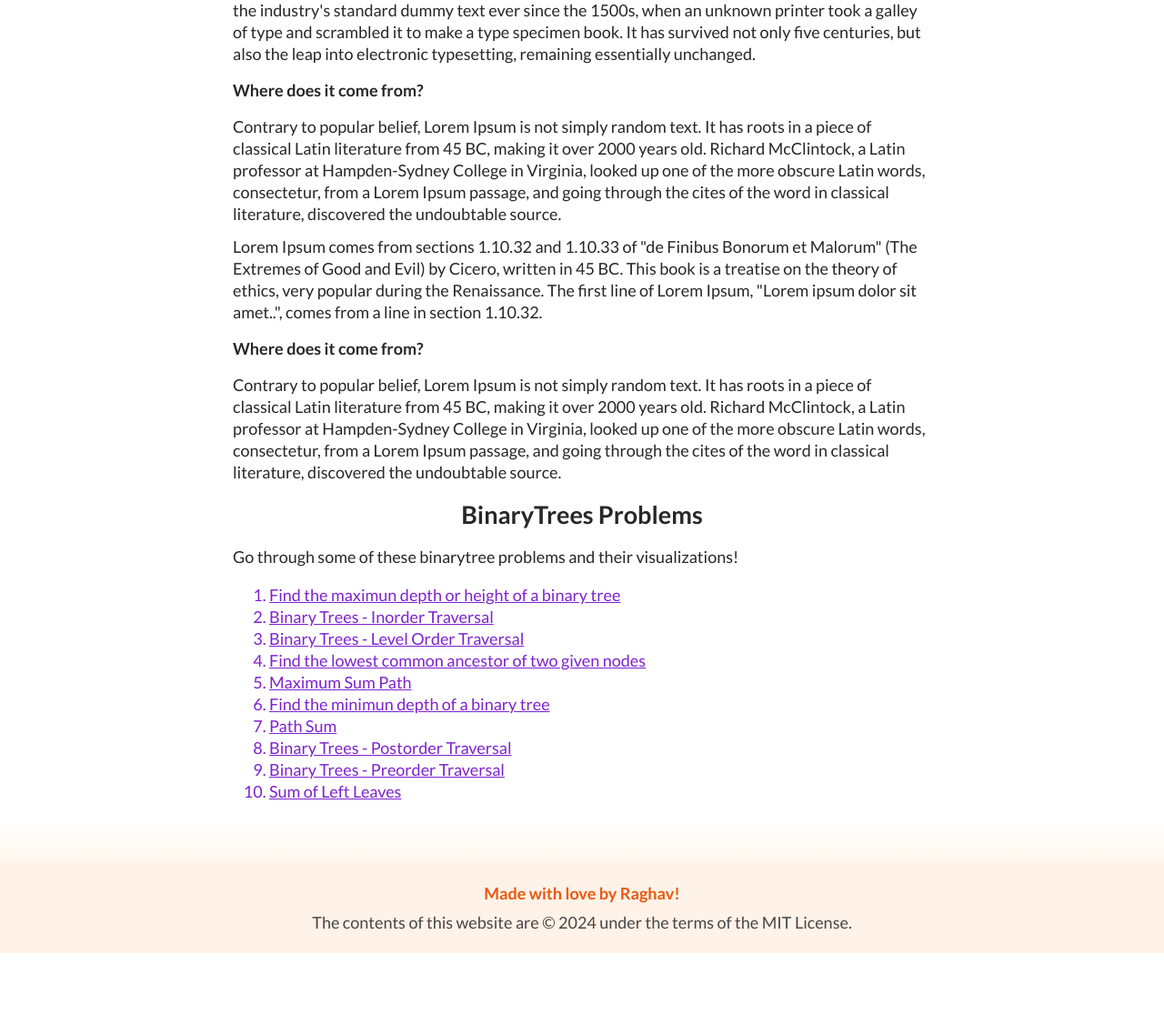
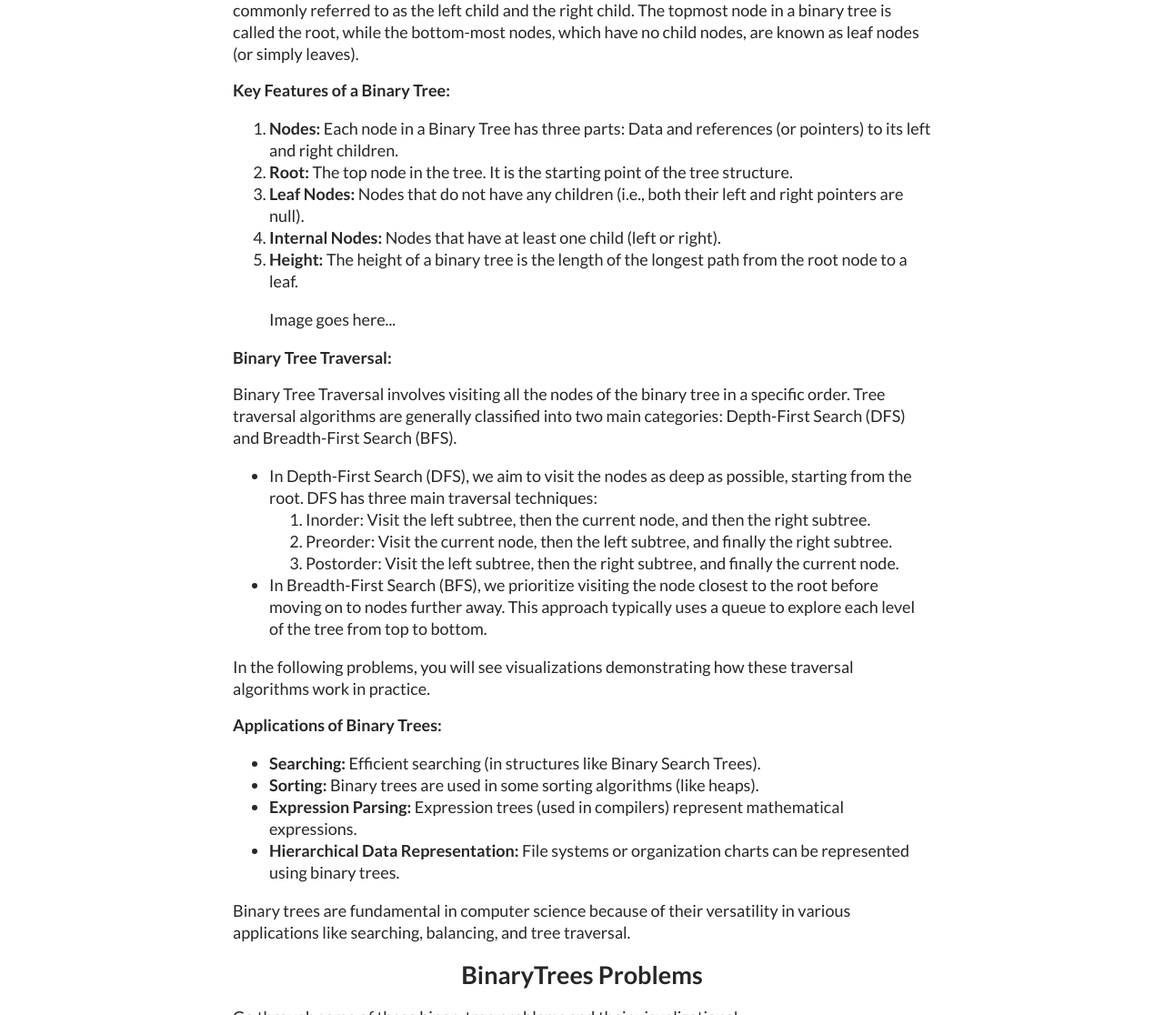
Before and after one commit to raghavendra89/ds-visualizer, a Jekyll site: the page built from binarytrees.html, in a window 1280 px wide and 1400 px high, scrolled down 315 px. Shown: the part 284-1400 px from the top of the window at 91% size. Built offline with Jekyll 4.4.1, drawn with Linux system fonts in a browser that asks for light colours; before the commit the page ends 1647 px from its top, so only the background shows below that; some of the changed text lies outside the part shown.

Commit message:
Add binary tree page content.

```diff
--- a/binarytrees.html
+++ b/binarytrees.html
@@ -2,29 +2,77 @@
 layout: datastructure
 permalink: /binarytrees/
 title: Binary Trees - Learn by visualizing
-subtitle: Binary Trees are simply dummy text of the printing and typesetting industry. Lorem Ipsum has been the industry's standard dummy text ever since the 1500s
+subtitle: A Binary Tree is a fundamental concept in computer science used in various algorithms and data structures, such as binary search trees, heaps, and syntax trees.
 ---
 
 <section>
     <p>
-        Lorem Ipsum is simply dummy text of the printing and typesetting industry. Lorem Ipsum has been the industry's standard dummy text ever since the 1500s, when an unknown printer took a galley of type and scrambled it to make a type specimen book. It has survived not only five centuries, but also the leap into electronic typesetting, remaining essentially unchanged.
+        A binary tree is a hierarchical data structure in which each node has at most two children, commonly referred to as the left child and the right child. The topmost node in a binary tree is called the root, while the bottom-most nodes, which have no child nodes, are known as leaf nodes (or simply leaves).
+    </p>
+
+    <h4>Key Features of a Binary Tree:</h4>
+    <ol>
+        <li>
+            <strong>Nodes:</strong> Each node in a Binary Tree has three parts: Data and references (or pointers) to its left and right children.
+        </li>
+        <li>
+            <strong>Root:</strong> The top node in the tree. It is the starting point of the tree structure.
+        </li>
+        <li>
+            <strong>Leaf Nodes:</strong> Nodes that do not have any children (i.e., both their left and right pointers are null).
+        </li>
+        <li>
+            <strong>Internal Nodes:</strong> Nodes that have at least one child (left or right).
+        </li>
+        <li>
+            <strong>Height:</strong> The height of a binary tree is the length of the longest path from the root node to a leaf.
+        </li>
+    </ol>
+
+    <figure>Image goes here...</figure>
+
+    <h4>Binary Tree Traversal:</h4>
+    <p>
+        Binary Tree Traversal involves visiting all the nodes of the binary tree in a specific order. Tree traversal algorithms are generally classified into two main categories: Depth-First Search (DFS) and Breadth-First Search (BFS).
+        <ul>
+            <li>
+                In Depth-First Search (DFS), we aim to visit the nodes as deep as possible, starting from the root. DFS has three main traversal techniques:
+                <ol>
+                    <li>Inorder: Visit the left subtree, then the current node, and then the right subtree.</li>
+                    <li>Preorder: Visit the current node, then the left subtree, and finally the right subtree.</li>
+                    <li>Postorder: Visit the left subtree, then the right subtree, and finally the current node.</li>
+                </ol>
+            </li>
+            <li>
+                In Breadth-First Search (BFS), we prioritize visiting the node closest to the root before moving on to nodes further away. This approach typically uses a queue to explore each level of the tree from top to bottom.
+            </li>
+        </ul>
+    </p>
+    <p>
+        In the following problems, you will see visualizations demonstrating how these traversal algorithms work in practice.
     </p>
 
 
-    <h4>Where does it come from?</h4>
+    <h4>Applications of Binary Trees:</h4>
+    <ul>
+        <li>
+            <strong>Searching:</strong> Efficient searching (in structures like Binary Search Trees).
+        </li>
+        <li>
+            <strong>Sorting:</strong> Binary trees are used in some sorting algorithms (like heaps).
+        </li>
+        <li>
+            <strong>Expression Parsing:</strong> Expression trees (used in compilers) represent mathematical expressions.
+        </li>
+        <li>
+            <strong>Hierarchical Data Representation:</strong> File systems or organization charts can be represented using binary trees.
+        </li>
+    </ul>
+
     <p>
-        Contrary to popular belief, Lorem Ipsum is not simply random text. It has roots in a piece of classical Latin literature from 45 BC, making it over 2000 years old. Richard McClintock, a Latin professor at Hampden-Sydney College in Virginia, looked up one of the more obscure Latin words, consectetur, from a Lorem Ipsum passage, and going through the cites of the word in classical literature, discovered the undoubtable source.
+        Binary trees are fundamental in computer science because of their versatility in various applications like searching, balancing, and tree traversal.
     </p>
 
-    <p>
-        Lorem Ipsum comes from sections 1.10.32 and 1.10.33 of "de Finibus Bonorum et Malorum" (The Extremes of Good and Evil) by Cicero, written in 45 BC. This book is a treatise on the theory of ethics, very popular during the Renaissance. The first line of Lorem Ipsum, "Lorem ipsum dolor sit amet..", comes from a line in section 1.10.32.
-    </p>
-
-
-    <h4>Where does it come from?</h4>
-    <p>
-        Contrary to popular belief, Lorem Ipsum is not simply random text. It has roots in a piece of classical Latin literature from 45 BC, making it over 2000 years old. Richard McClintock, a Latin professor at Hampden-Sydney College in Virginia, looked up one of the more obscure Latin words, consectetur, from a Lorem Ipsum passage, and going through the cites of the word in classical literature, discovered the undoubtable source.
-    </p>
 </section>
 
 <section>
```
